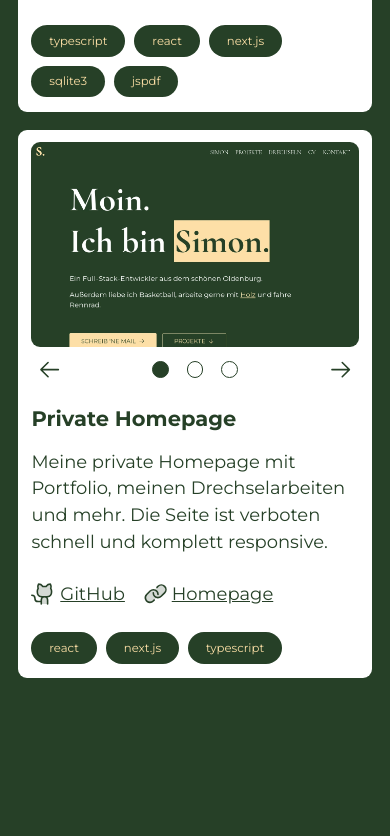
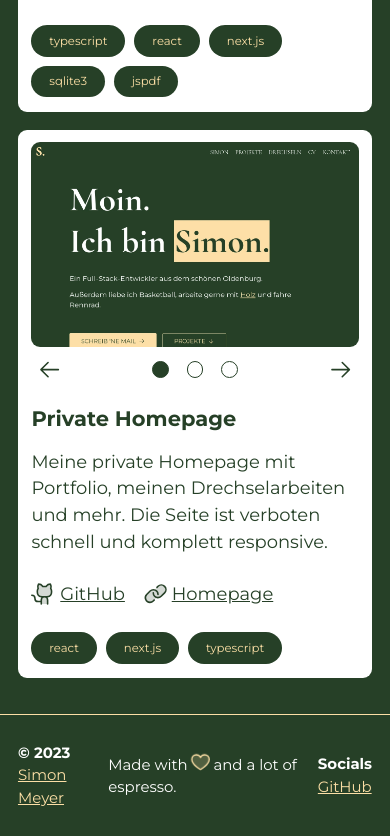
Before and after one commit to heinbl/smey.one, a Next.js app: page / in a window 390 px wide. Shown: the part 1499-2335 px from the top of the page. Before the commit the page ends 2177 px from the top, so only its background shows below. Built offline with nearby package versions, Linux system fonts and the light colour scheme.

Commit message:
Add footer to website. Add footer to layout. Improve footer on mobile devices. Add footer files.

```diff
--- /dev/null
+++ b/components/Footer/Footer.module.css
@@ -0,0 +1,47 @@
+.footer {
+  margin-top: 2rem;
+  padding: 1rem 0rem;
+  width: 100%;
+  border-top: 1px solid var(--accent);
+  color: var(--font);
+  font-size: smaller;
+}
+
+.innerFooter {
+  display: flex;
+  align-items: center;
+  justify-content: center;
+  gap: 1rem;
+  padding: 0 1rem;
+}
+
+.footerItem {
+  flex: 0 1 auto;
+}
+
+.heartIcon {
+  animation: beat .4s infinite alternate;
+  transform-origin: center;
+}
+
+/* Heart beat animation */
+@keyframes beat{
+	to { transform: scale(1.3); }
+}
+
+.icon {
+  margin: 0 0.25rem;
+  vertical-align:baseline;
+  transition: color .2s ease-in;
+  color: var(--accent);
+}
+
+.icon:hover {
+  color: var(--link-visited);
+}
+
+@media screen and (min-width: 600px) {
+  .innerFooter {
+    gap: 4rem;
+  }
+}
--- /dev/null
+++ b/components/Footer/Footer.tsx
@@ -0,0 +1,29 @@
+import { Coffee, Heart } from '@phosphor-icons/react';
+import { footerStyles } from './'
+import appStyles from '@styles/App.module.css';
+
+const Footer: React.FC = (): JSX.Element => {
+  return (
+    <footer className={ footerStyles.footer }>
+      <div className={[footerStyles.innerFooter, appStyles.centered].join(" ")}>
+        <p className={footerStyles.footerItem}>
+          <b>&copy; 2023</b>
+          <br />
+          <a href="https://www.hiresimon.de">Simon Meyer</a>
+        </p>
+        <p className={footerStyles.footerItem}>
+          Made with
+          <Heart className={ [footerStyles.icon, footerStyles.heartIcon].join(" ") } size="2vh" weight="duotone" fill="currentColor" />
+          and a lot of espresso.
+        </p>
+        <p className={footerStyles.footerItem}>
+          <b>Socials</b>
+          <br />
+          <a href="https://github.com/smeyx" title="GitHub page" >GitHub</a>
+        </p>
+      </div>
+    </footer>
+  )
+}
+
+export default Footer;
--- /dev/null
+++ b/components/Footer/index.ts
@@ -0,0 +1,5 @@
+import Footer from './Footer';
+import footerStyles from './Footer.module.css';
+
+export default Footer;
+export { footerStyles };
--- a/components/Portfolio/PortfolioItem.module.css
+++ b/components/Portfolio/PortfolioItem.module.css
@@ -56,7 +56,6 @@
   transform: translateY(-1px);
 }
 
-
 @media screen and (min-width: 900px) {
   .projectLinks {
     margin-bottom: 1rem;
--- a/components/layout.tsx
+++ b/components/layout.tsx
@@ -1,4 +1,5 @@
 import Header from '@components/Header/header';
+import Footer from '@components/Footer/';
 import { Montserrat } from 'next/font/google';
 type LayoutProps = {
   children: React.ReactNode;
@@ -14,6 +15,7 @@ export default function Layout({ children }: LayoutProps) {
     <main className={ font.className }>
       <Header />
       {children}
+      <Footer />
     </main>
   );
 }
--- a/styles/App.module.css
+++ b/styles/App.module.css
@@ -5,6 +5,10 @@
     justify-content: center;
     flex-direction: column;
     max-width: 90ch;
+}
+
+.centeredContainer {
+    margin: 0 auto;
 }
 
 .flexV {
```
